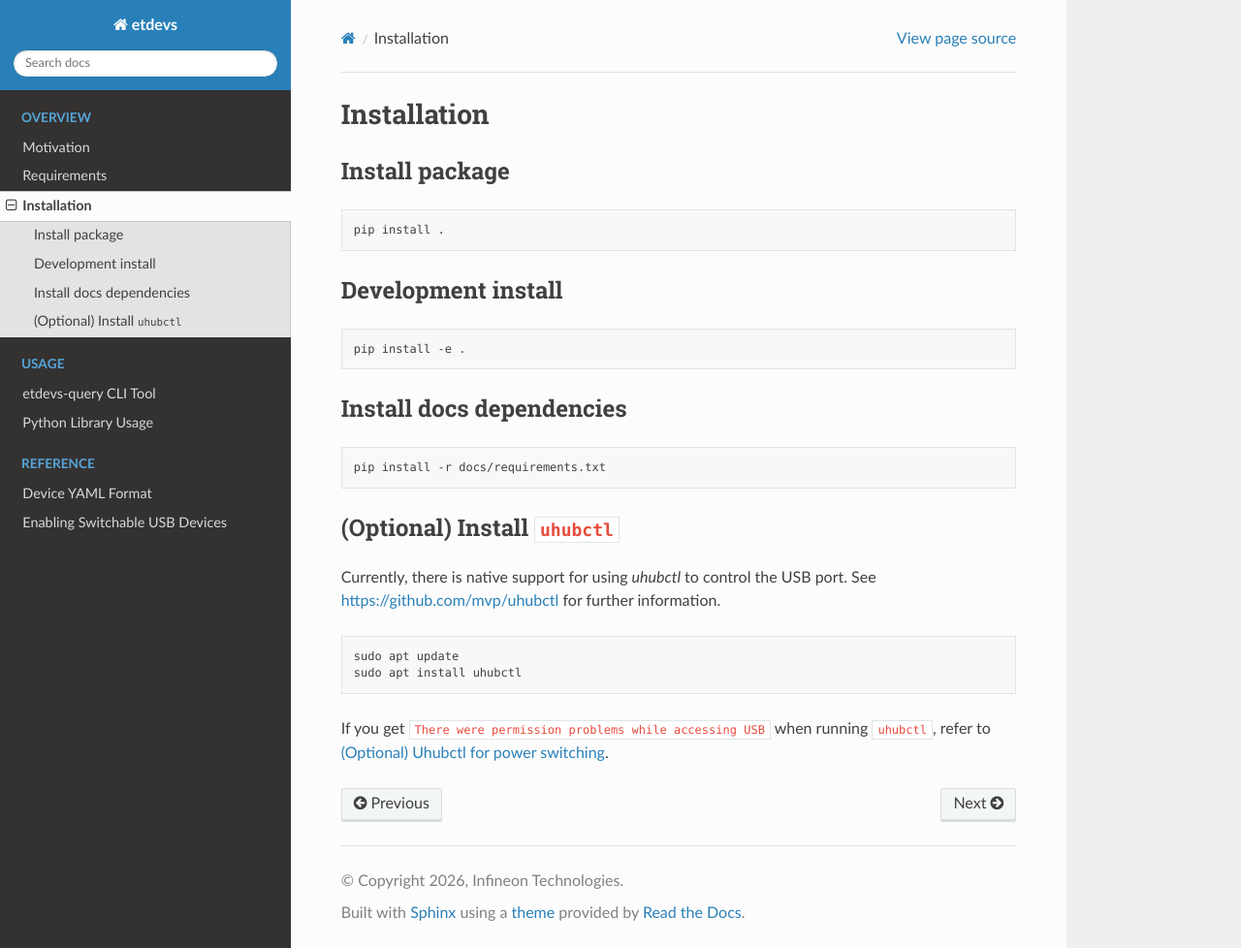
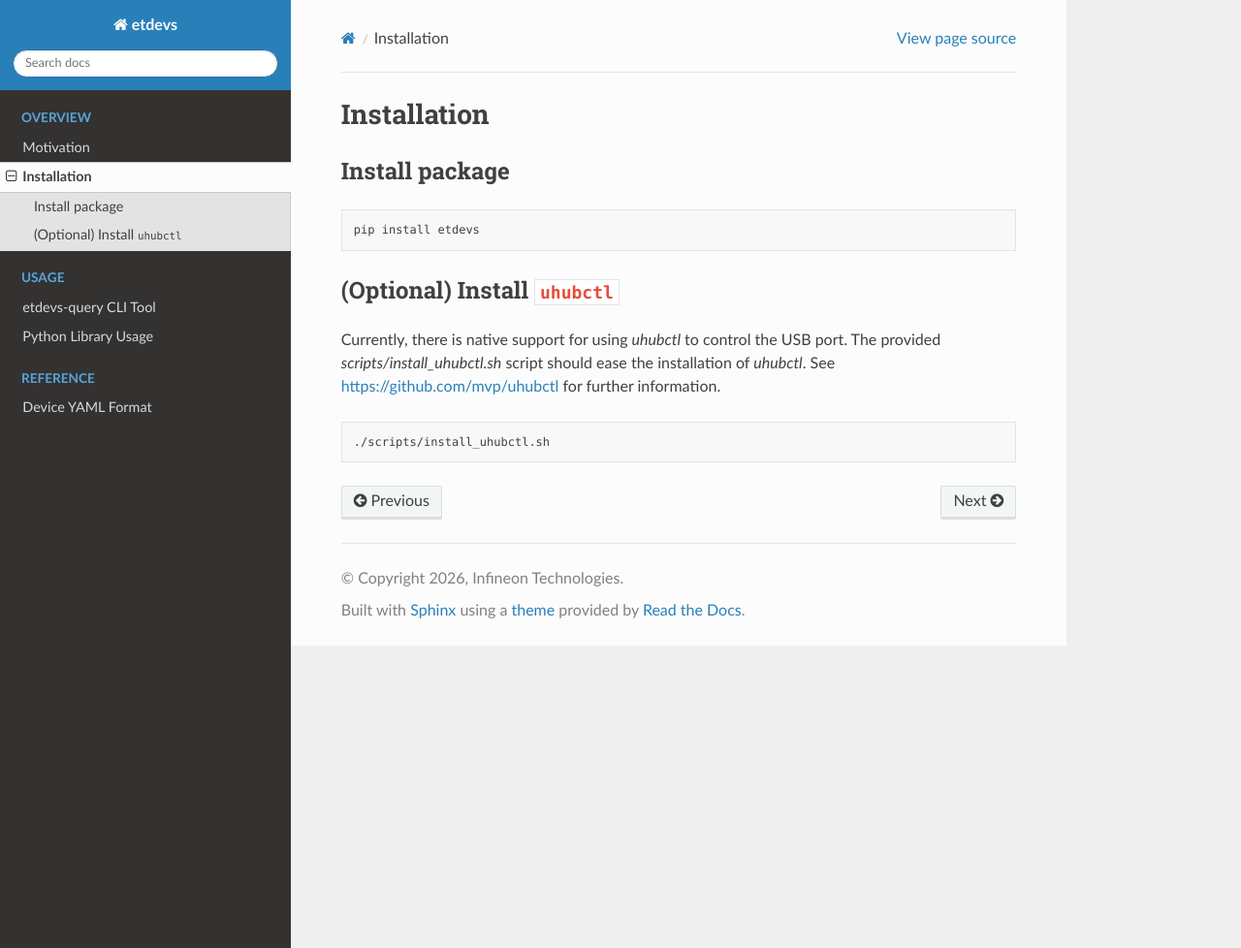
Before and after one commit to Infineon/etdevs, a Sphinx documentation site: the page built from docs/installation.rst, in a window 1280 px wide and 978 px high. Shown: the whole window at 97% size. Built offline with Sphinx 7.4.7 and the Read the Docs theme 3.1.0, drawn with Linux system fonts in a browser that asks for light colours.

Commit message:
docs: Remove the redundancy and add  contents of install_uhubctl.sh.
Signed-off-by: zhanglinjing <Linjing.Zhang@infineon.com>

```diff
--- a/docs/installation.rst
+++ b/docs/installation.rst
@@ -6,32 +6,15 @@ Install package
 
 .. code-block:: bash
 
-   pip install .
-
-Development install
--------------------
-
-.. code-block:: bash
-
-   pip install -e .
-
-Install docs dependencies
--------------------------
-
-.. code-block:: bash
-
-   pip install -r docs/requirements.txt
+   pip install etdevs
 
 (Optional) Install ``uhubctl``
 ------------------------------
 
 Currently, there is native support for using `uhubctl` to control the USB port.
+The provided `scripts/install_uhubctl.sh` script should ease the installation of `uhubctl`.
 See https://github.com/mvp/uhubctl for further information.
 
 .. code-block:: bash
 
-   sudo apt update
-   sudo apt install uhubctl
-
-If you get ``There were permission problems while accessing USB`` when running
-``uhubctl``, refer to :ref:`requirements-uhubctl`.
+    ./scripts/install_uhubctl.sh
```
Also changed, not shown: docs/enabling-switches.rst (deleted, +0 -89 lines), docs/index.rst (+3 -5 lines), docs/requirements.rst (deleted, +0 -25 lines).
